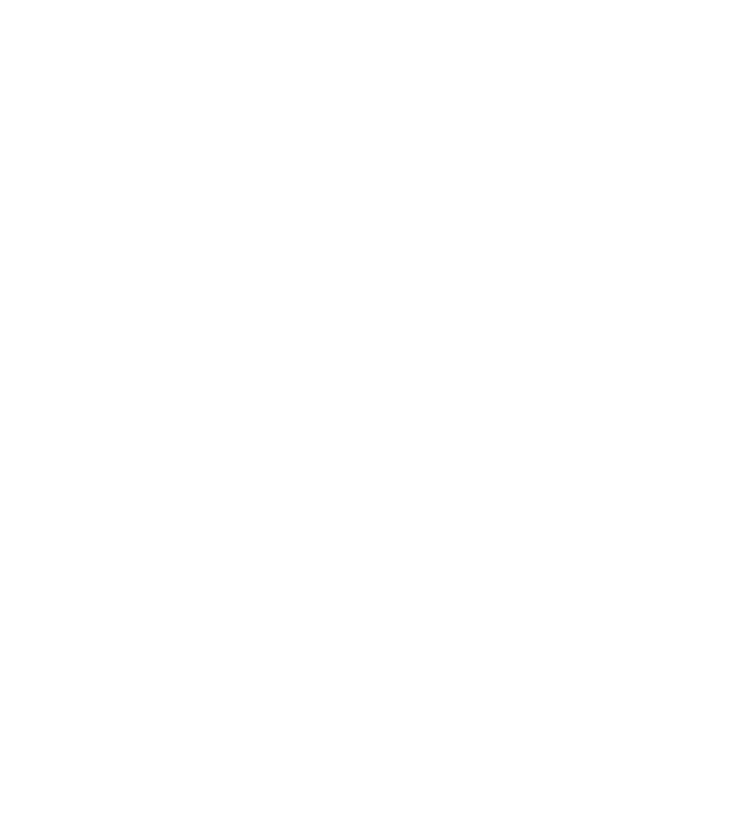
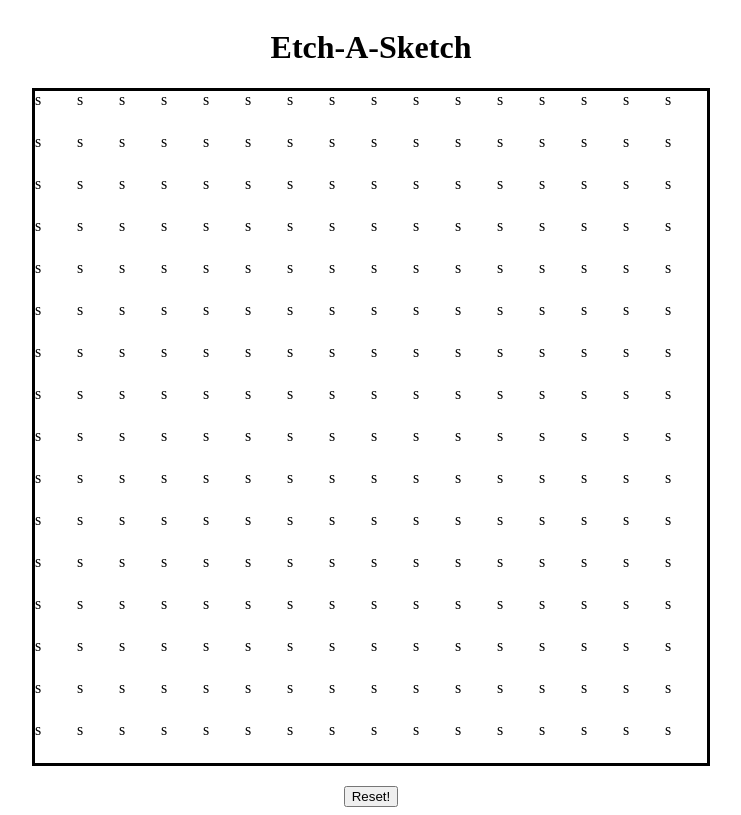
Before and after one commit to AhnDuke/odin-etchasketch, a plain HTML site: page index.html in a window 1280 px wide. Shown: the whole page, without its empty margins (269-1010 px from the left). Drawn offline with Linux system fonts and the light colour scheme.

Commit message:
create grid

```diff
--- a/index.html
+++ b/index.html
@@ -5,10 +5,13 @@
     <meta http-equiv="X-UA-Compatible" content="IE=edge">
     <meta name="viewport" content="width=device-width, initial-scale=1.0">
     <title>Etch-A-Sketch!</title>
-    <script src="jscript.js"></script>
-    <style src="style.css"></style>
+    <link rel="stylesheet" href="style.css">
 </head>
+<div class="header"></div>
+    <h1>Etch-A-Sketch</h1>
 <body>
     <div id="container"></div>
+    <button id="reset">Reset!</button>
+    <script src="jscript.js"></script>
 </body>
 </html>
--- a/jscript.js
+++ b/jscript.js
@@ -0,0 +1,21 @@
+const cellArray = [];
+
+function createGrid (){
+    for (let i = 0; i < 256; i++){
+        const newDiv = document.createElement('div');
+        const grid = document.getElementById('container');
+        newDiv.innerHTML = "s";
+        newDiv.classList.add(`cell${i}`)
+        cellArray.push(`.cell${i}`)
+        grid.appendChild(newDiv)
+    }
+}
+createGrid();
+
+for(let i = 0; i < cellArray.length; i++) {
+    cellArray[i].addEventListener("mouseover", turnBlack);
+}
+
+function turnBlack (){
+    console.log("huh")
+}
--- a/style.css
+++ b/style.css
@@ -0,0 +1,26 @@
+#container {
+    display: grid;
+    grid-template-columns: 42px 42px 42px 42px 42px 42px 42px 42px 42px 42px 42px 42px 42px 42px 42px 42px ;
+    grid-template-rows:  42px 42px 42px 42px 42px 42px 42px 42px 42px 42px 42px 42px 42px 42px 42px 42px ;
+    border-style: solid;
+    border-color: black;
+}
+
+.cell{
+    height: 40px;
+    width: 40px;
+    border-style: solid;
+    border-color: black;
+    text-align: center;
+}
+
+body{
+    display: flex;
+    justify-content: center;
+    align-items: center;
+    flex-direction: column;
+}
+
+#reset{
+    margin-top: 20px;
+}
```
